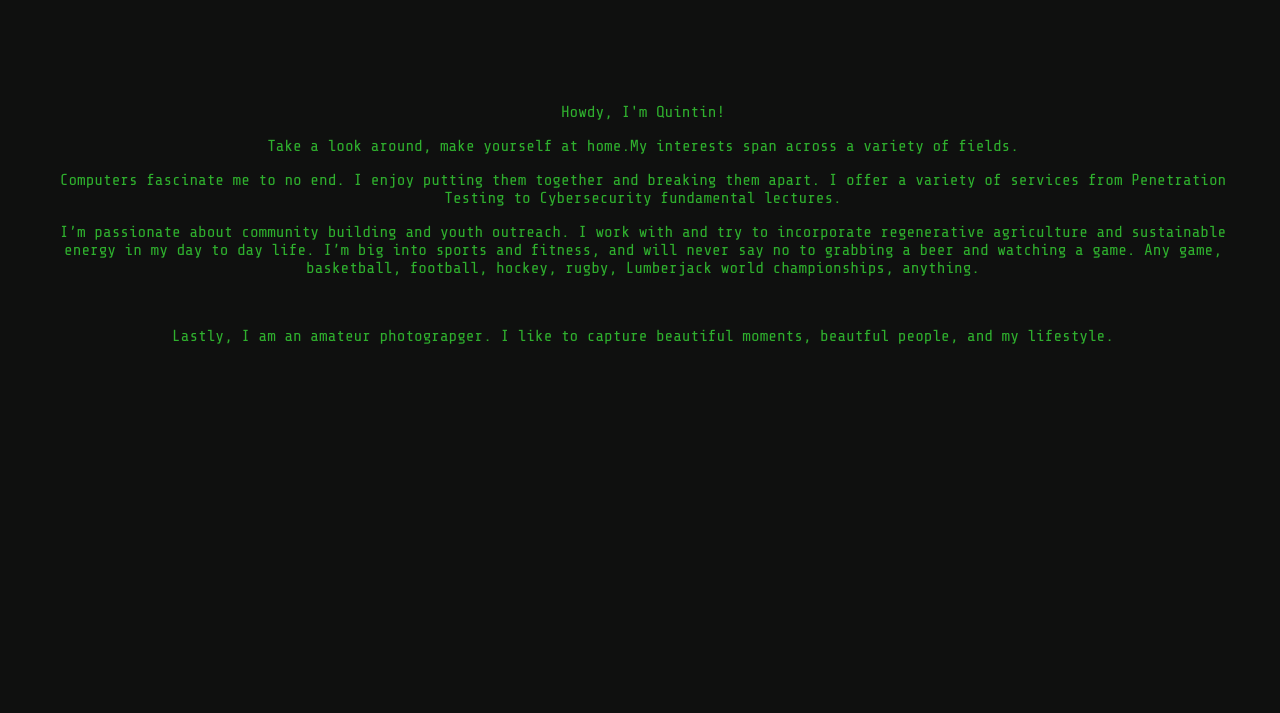
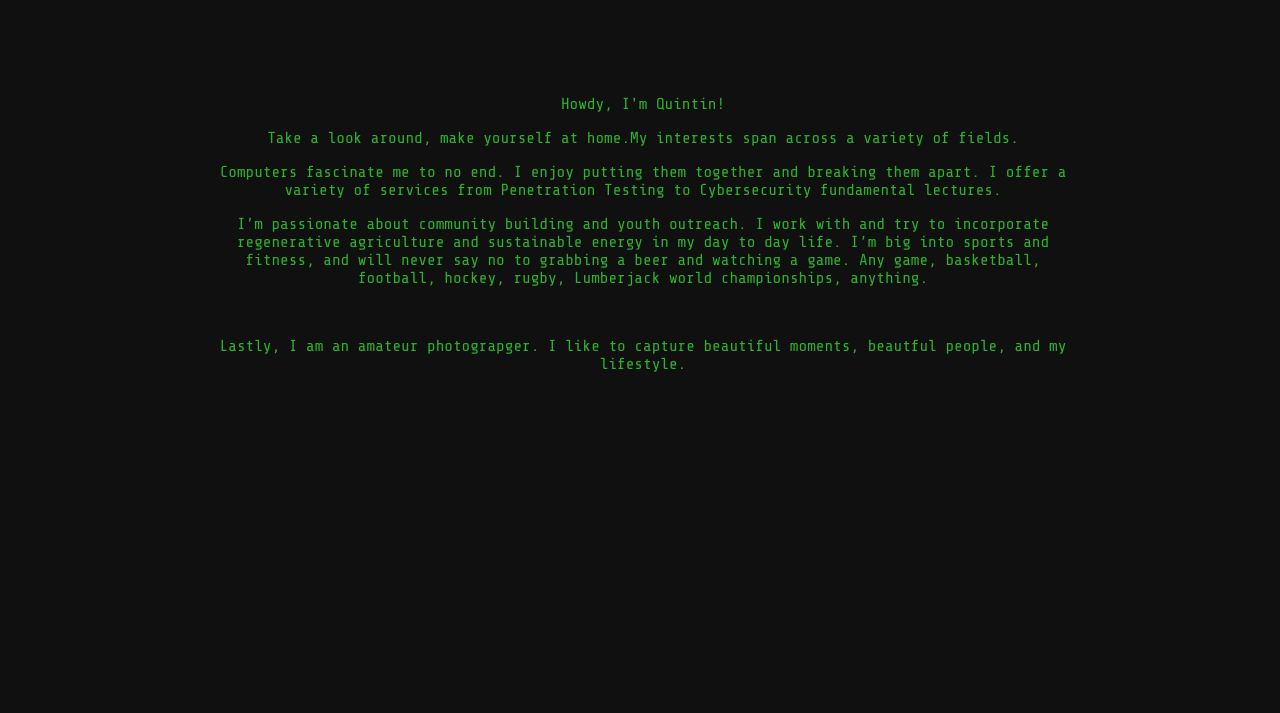
Before and after one commit to c0wbr0000/QK, a plain HTML site: page index.html in a window 1280 px wide. Shown: the part 108-821 px from the top of the page. Before the commit the page ends 800 px from the top, so only its background shows below. Drawn offline with nearby package versions, Linux system fonts and the light colour scheme.

Commit message:
Update styles.css

```diff
--- a/styles.css
+++ b/styles.css
@@ -1,5 +1,7 @@
-html{
-  overflow-x: hidden;
+html {
+  height: 100%;
+  margin: auto;
+  width: 960px;
 }
 body{
   background-color: #0F100F;
```
